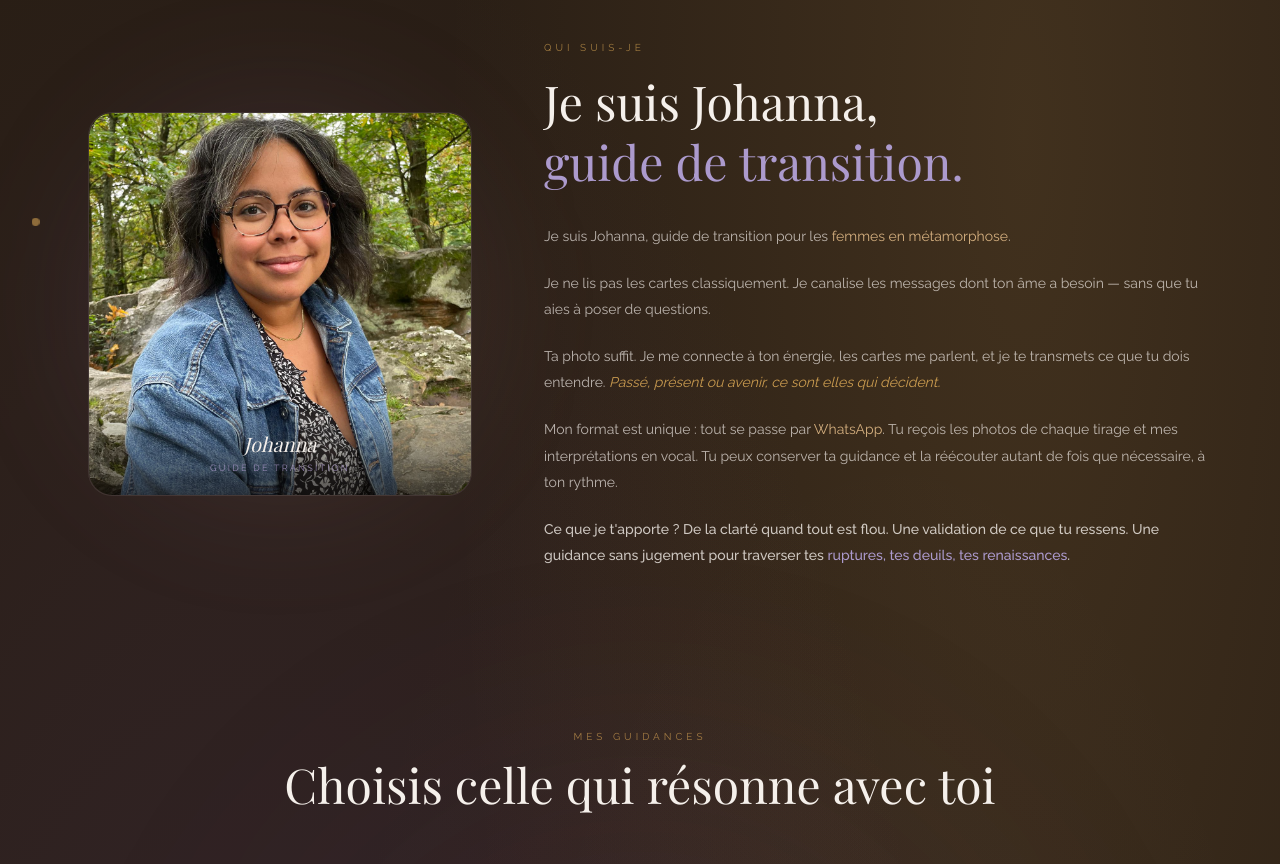
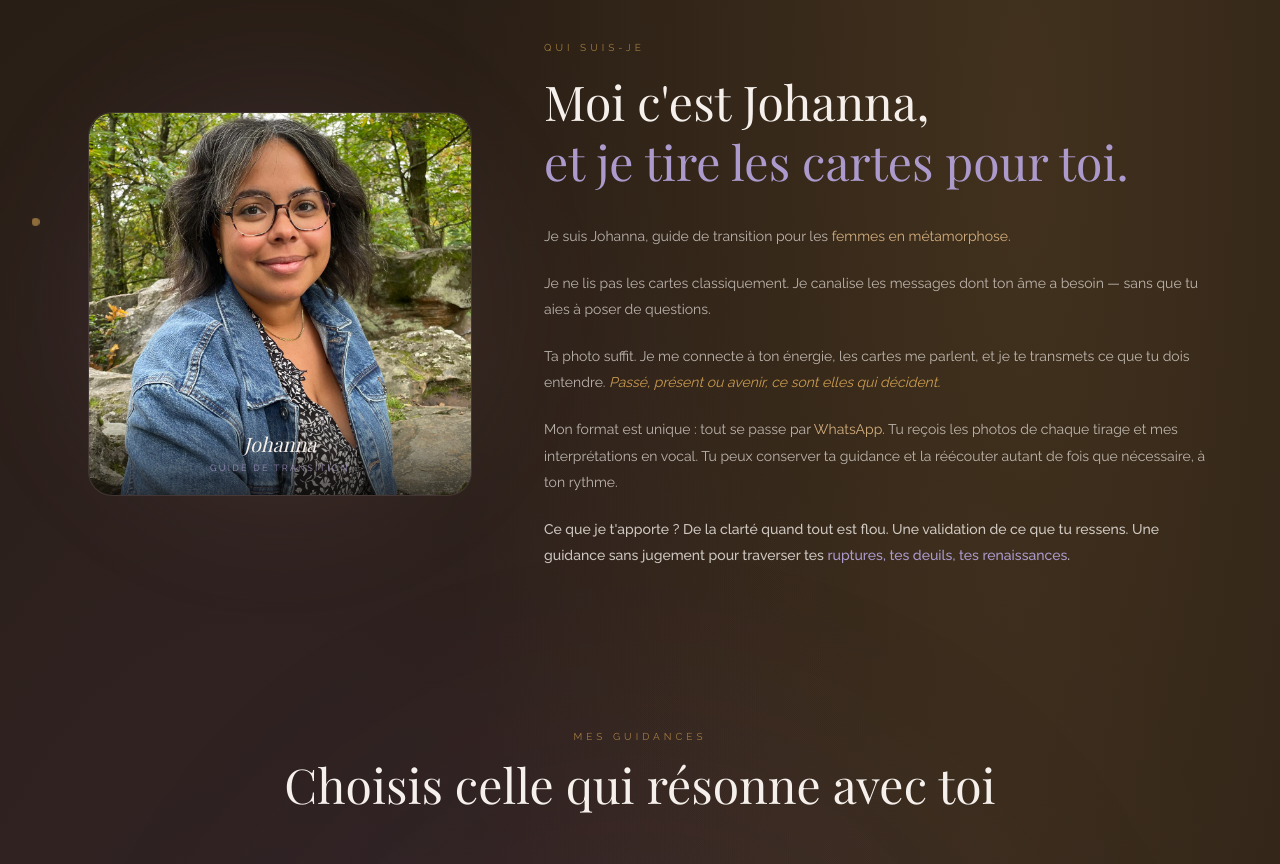
Before and after one commit to cocoritech/lesguidancesdejo, a Next.js app: page / in a window 1280 px wide. Shown: the part 840-1704 px from the top of the page. Built offline with nearby package versions, Linux system fonts and the light colour scheme.

Commit message:
Supprime la répétition Guide de transition dans la section About
Co-Authored-By: Claude Sonnet 4.6 <noreply@anthropic.com>

```diff
--- a/app/page.tsx
+++ b/app/page.tsx
@@ -356,8 +356,8 @@ export default function Home() {
                     Qui suis-je
                   </p>
                   <h2 className="font-[family-name:var(--font-cormorant)] text-4xl md:text-5xl font-light text-cream mb-8 leading-tight">
-                    Je suis Johanna,<br />
-                    <span className="text-violet-light">guide de transition.</span>
+                    Moi c&apos;est Johanna,<br />
+                    <span className="text-violet-light">et je tire les cartes pour toi.</span>
                   </h2>
                 </div>
 
```
